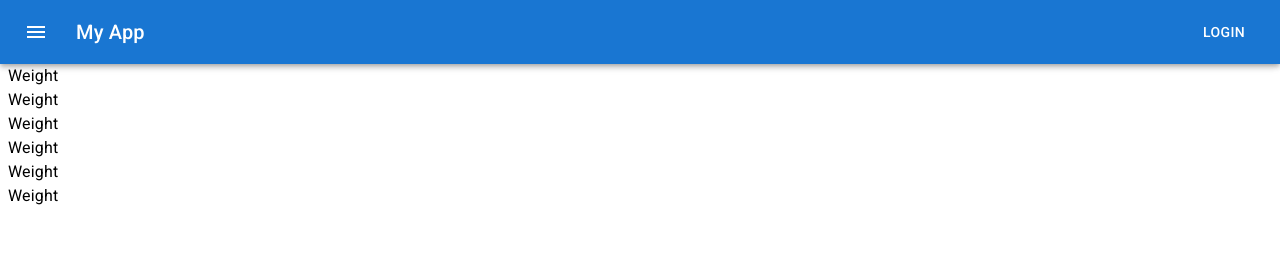
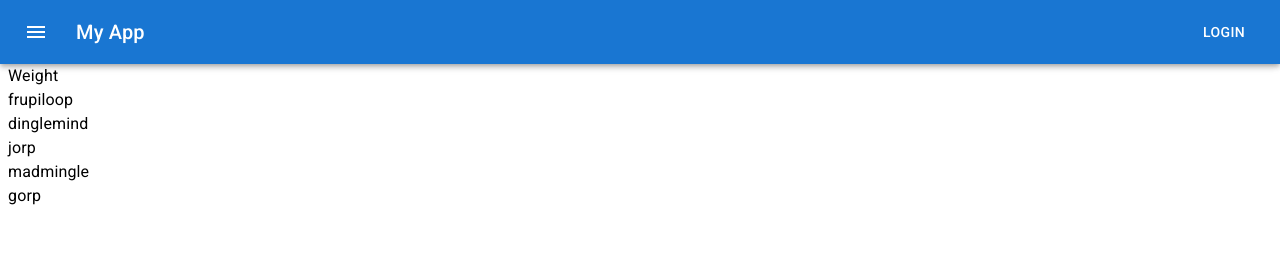
Before and after one commit to kennyjacobson/TrakPic, a React (Create React App) app: page /weight in a window 1280 px wide. Shown: the top 258 px of the page. Built offline with nearby package versions, Linux system fonts and the light colour scheme.

Commit message:
added words.

```diff
--- a/src/pages/Weight.js
+++ b/src/pages/Weight.js
@@ -5,11 +5,11 @@ const Weight = () => {
     return (
         <>
             <Typography>Weight</Typography>
-            <Typography>Weight</Typography>
-            <Typography>Weight</Typography>
-            <Typography>Weight</Typography>
-            <Typography>Weight</Typography>
-            <Typography>Weight</Typography>
+            <Typography>frupiloop</Typography>
+            <Typography>dinglemind</Typography>
+            <Typography>jorp</Typography>
+            <Typography>madmingle</Typography>
+            <Typography>gorp </Typography>
         </>
 
 
```
Also changed, not shown: 1 other file (tests, documents, lock files or other folders).
